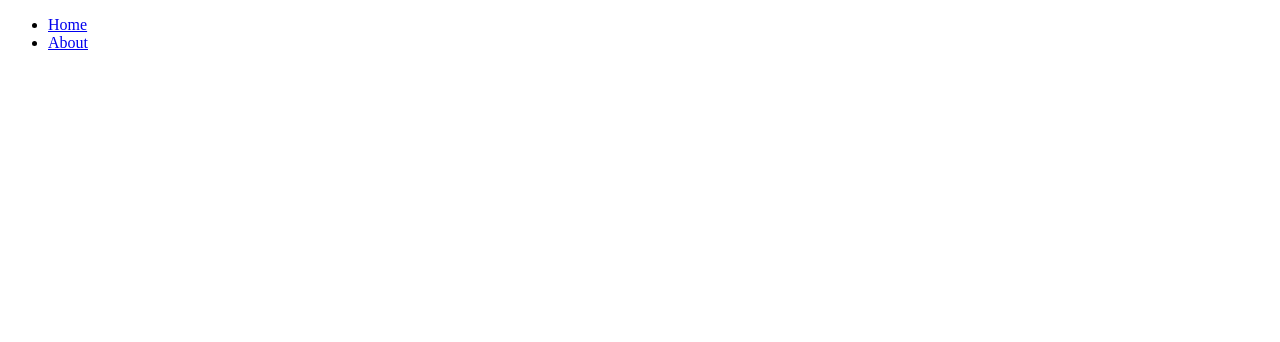
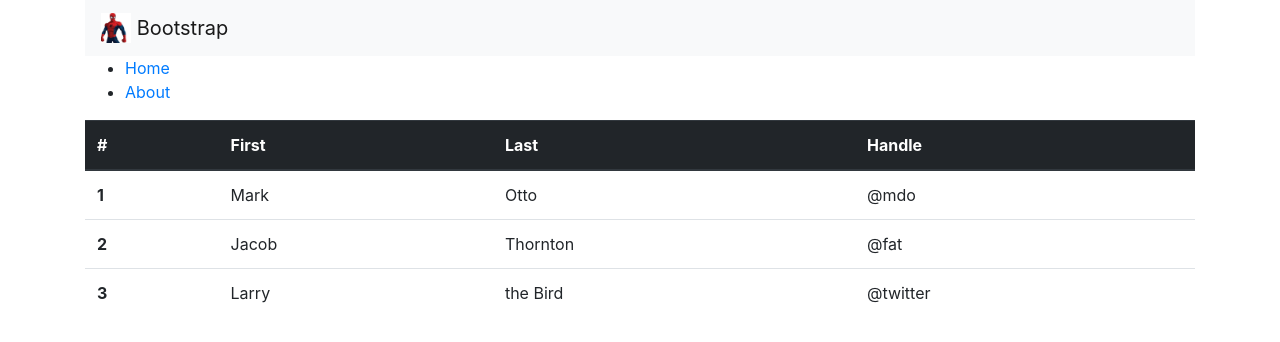
Before and after one commit to mayfiete/bootcap-week-01-review, a plain HTML site: page index.html in a window 1280 px wide. Drawn offline with nearby package versions, Linux system fonts and the light colour scheme.

Commit message:
feat: adding bootstrap nav and footer

```diff
--- a/index.html
+++ b/index.html
@@ -6,17 +6,57 @@
     <meta http-equiv="X-UA-Compatible" content="IE=edge">
     <meta name="viewport" content="width=device-width, initial-scale=1.0">
     <title>Document</title>
+    <link rel="stylesheet" href="https://maxcdn.bootstrapcdn.com/bootstrap/4.0.0/css/bootstrap.min.css" integrity="sha384-Gn5384xqQ1aoWXA+058RXPxPg6fy4IWvTNh0E263XmFcJlSAwiGgFAW/dAiS6JXm" crossorigin="anonymous">
+    <script src="https://maxcdn.bootstrapcdn.com/bootstrap/4.0.0/js/bootstrap.min.js" integrity="sha384-JZR6Spejh4U02d8jOt6vLEHfe/JQGiRRSQQxSfFWpi1MquVdAyjUar5+76PVCmYl" crossorigin="anonymous"></script>
 </head>
 <body>
     <div class="container">
         <header></header>
-        <nav></nav>
+        <!-- Image and text -->
+        <nav class="navbar navbar-light bg-light">
+            <a class="navbar-brand" href="#">
+            <img src="/assets/img/spiderman.jpg" width="30" height="30" class="d-inline-block align-top" alt="">
+            Bootstrap
+            </a>
+        </nav>
             <ul>
                 <li><a href="./index.html">Home</a></li>
                 <li><a href="./about.html">About</a></li>
             </ul>
         <main></main>
-        <footer></footer>
+        <footer>
+            <table class="table">
+                <thead class="thead-dark">
+                  <tr>
+                    <th scope="col">#</th>
+                    <th scope="col">First</th>
+                    <th scope="col">Last</th>
+                    <th scope="col">Handle</th>
+                  </tr>
+                </thead>
+                <tbody>
+                  <tr>
+                    <th scope="row">1</th>
+                    <td>Mark</td>
+                    <td>Otto</td>
+                    <td>@mdo</td>
+                  </tr>
+                  <tr>
+                    <th scope="row">2</th>
+                    <td>Jacob</td>
+                    <td>Thornton</td>
+                    <td>@fat</td>
+                  </tr>
+                  <tr>
+                    <th scope="row">3</th>
+                    <td>Larry</td>
+                    <td>the Bird</td>
+                    <td>@twitter</td>
+                  </tr>
+                </tbody>
+              </table>
+
+        </footer>
     </div>
 
     </div>
```
Also changed, not shown: assets/img/spiderman.jpg (added).
